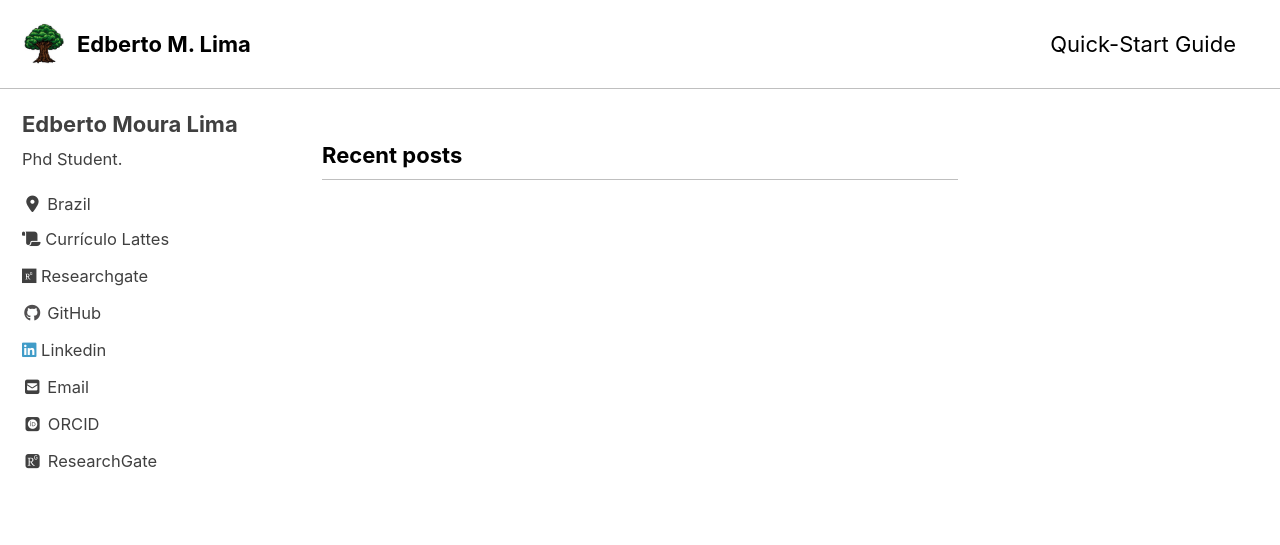
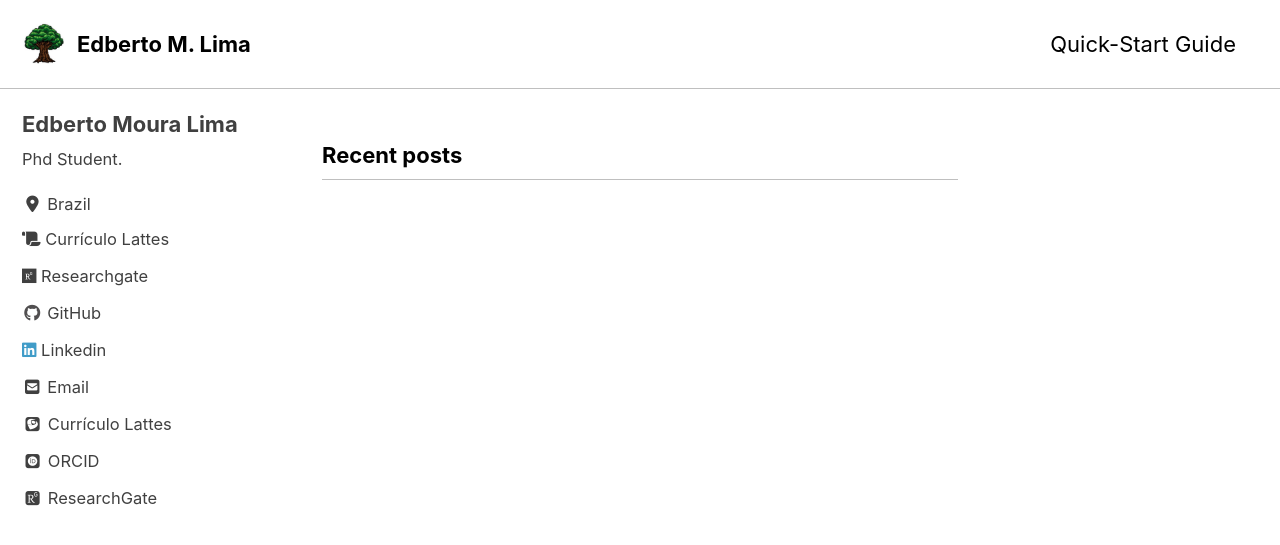
Before and after one commit to ericklisboito/ericklisboito, a Jekyll site: the page built from index.html, in a window 1280 px wide and 900 px high. Shown: the top 545 px of the window. Built offline with Jekyll 4.4.1, drawn with Linux system fonts in a browser that asks for light colours; cached includes are drawn as plain includes; nearby versions of some CDN libraries; some web fonts are replaced; the list of posts is cut into pages by our own code.

Commit message:
Update author-profile-custom-links.html

```diff
--- a/_includes/author-profile-custom-links.html
+++ b/_includes/author-profile-custom-links.html
@@ -5,15 +5,19 @@
     </a>
   </li>
 -->
-
+  <li>
+    <a href=" http://lattes.cnpq.br/8563560554688579" itemprop="sameAs">
+      <i class="ai ai-lattes-square ai-fw"></i> Currículo Lattes
+    </a>
+  </li>
 <li>
-    <a href="http://orcid.org/0000-0003-0490-1175" itemprop="sameAs">
+    <a href="https://orcid.org/0000-0002-8447-8460" itemprop="sameAs">
       <i class="ai ai-orcid-square ai-fw"></i> ORCID
     </a>
   </li>
 
   <li>
-    <a href="https://www.researchgate.net/profile/Jon_Brate" itemprop="sameAs">
+    <a href="https://www.researchgate.net/profile/Edberto_Lima" itemprop="sameAs">
       <i class="ai ai-researchgate-square ai-fw"></i> ResearchGate
     </a>
   </li>
```
